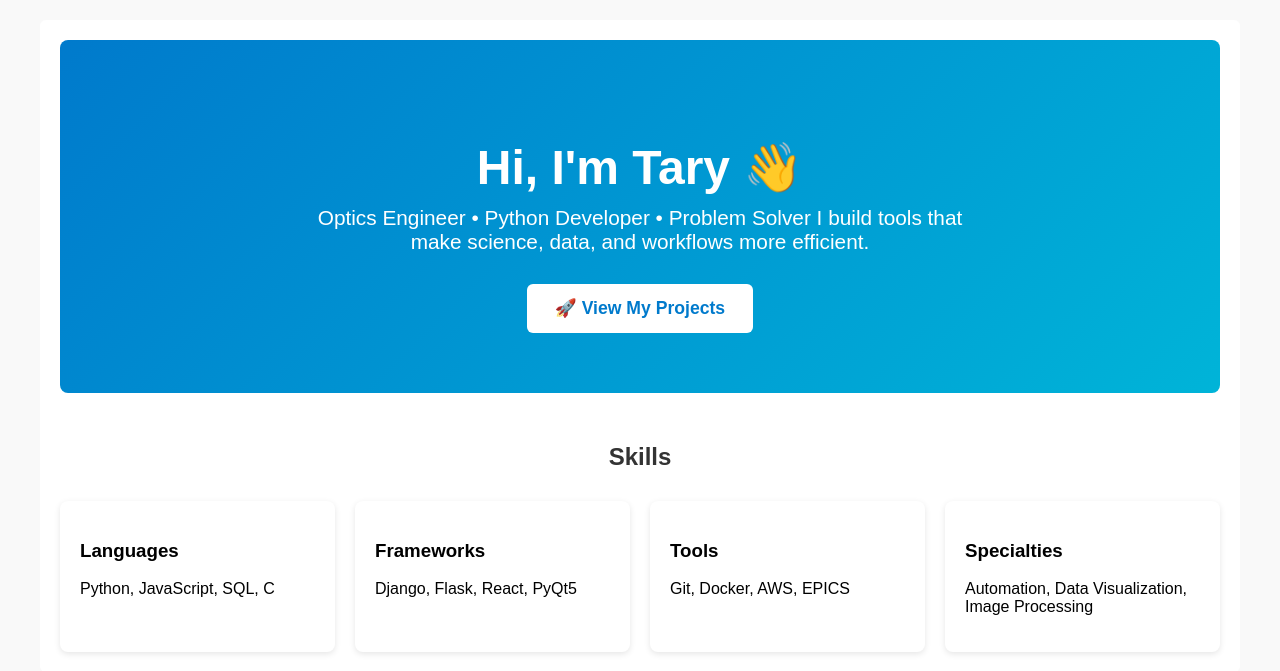
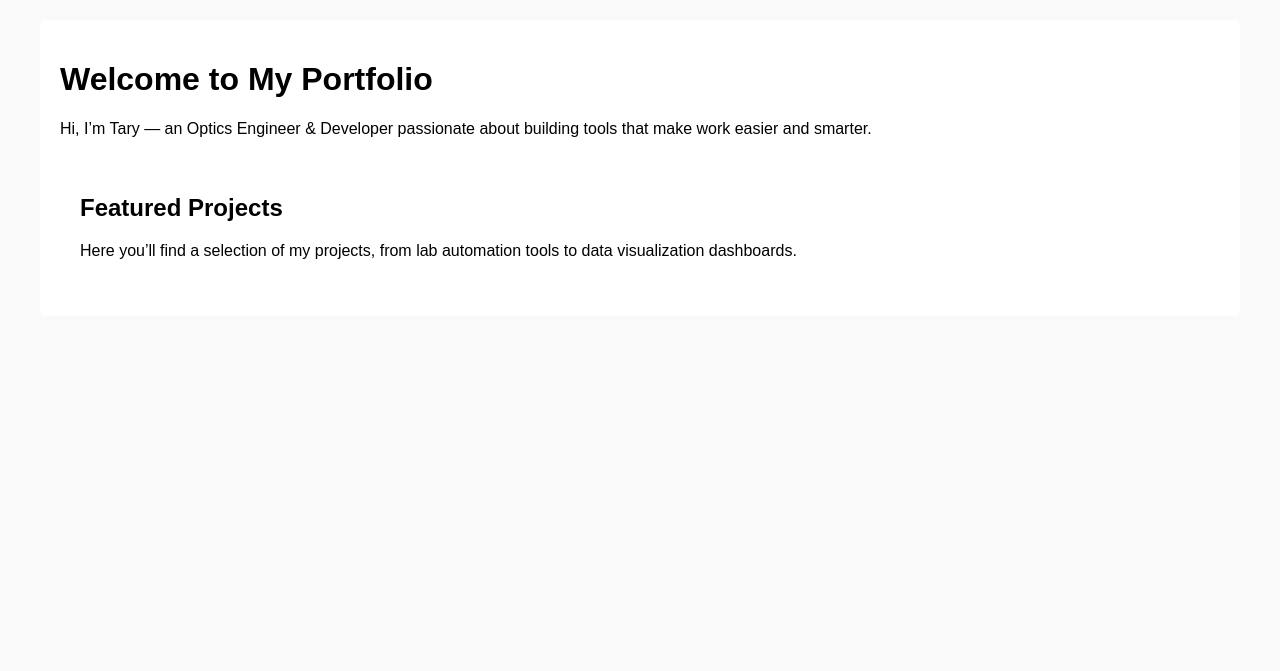
Before and after one commit to taryb/django-portfolio, a Django app: page / in a window 1280 px wide. Shown: the part 69-740 px from the top of the page. Run offline with Django 5.2, Linux system fonts and the light colour scheme.

Commit message:
feat(ui): add global CSS and styled hero section for homepage

```diff
--- a/portfolio/templates/portfolio/home.html
+++ b/portfolio/templates/portfolio/home.html
@@ -1,41 +1,14 @@
 {% extends "portfolio/base.html" %}
-
-{% block title %}Home - My Portfolio{% endblock %}
+{% load static %}
 
 {% block content %}
-<section style="text-align: center; padding: 60px 20px; background: linear-gradient(135deg, #007acc, #00b4d8); color: white; border-radius: 8px;">
-    <h1 style="font-size: 3em; margin-bottom: 10px;">Hi, I'm Tary 👋</h1>
-    <p style="font-size: 1.3em; max-width: 700px; margin: 0 auto;">
-        Optics Engineer • Python Developer • Problem Solver
-        I build tools that make science, data, and workflows more efficient.
-    </p>
-    <a href="/projects/"
-       style="display: inline-block; margin-top: 30px; padding: 14px 28px;
-              background: #fff; color: #007acc; font-weight: bold;
-              border-radius: 6px; text-decoration: none; font-size: 1.1em;">
-        🚀 View My Projects
-    </a>
-</section>
+<div class="hero">
+    <h1>Welcome to My Portfolio</h1>
+    <p>Hi, I’m Tary — an Optics Engineer & Developer passionate about building tools that make work easier and smarter.</p>
+</div>
 
-<section style="margin-top: 50px;">
-    <h2 style="text-align: center; margin-bottom: 30px; color: #333;">Skills</h2>
-    <div style="display: grid; grid-template-columns: repeat(auto-fit, minmax(200px, 1fr)); gap: 20px;">
-        <div style="background: #fff; padding: 20px; border-radius: 8px; box-shadow: 0 2px 6px rgba(0,0,0,0.1);">
-            <h3>Languages</h3>
-            <p>Python, JavaScript, SQL, C</p>
-        </div>
-        <div style="background: #fff; padding: 20px; border-radius: 8px; box-shadow: 0 2px 6px rgba(0,0,0,0.1);">
-            <h3>Frameworks</h3>
-            <p>Django, Flask, React, PyQt5</p>
-        </div>
-        <div style="background: #fff; padding: 20px; border-radius: 8px; box-shadow: 0 2px 6px rgba(0,0,0,0.1);">
-            <h3>Tools</h3>
-            <p>Git, Docker, AWS, EPICS</p>
-        </div>
-        <div style="background: #fff; padding: 20px; border-radius: 8px; box-shadow: 0 2px 6px rgba(0,0,0,0.1);">
-            <h3>Specialties</h3>
-            <p>Automation, Data Visualization, Image Processing</p>
-        </div>
-    </div>
-</section>
+<main>
+    <h2>Featured Projects</h2>
+    <p>Here you’ll find a selection of my projects, from lab automation tools to data visualization dashboards.</p>
+</main>
 {% endblock %}
```
Also changed, not shown: portfolio/static/css/style.css (added, +76 -0 lines).
